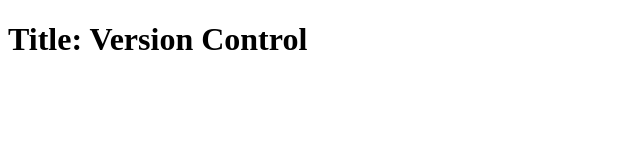
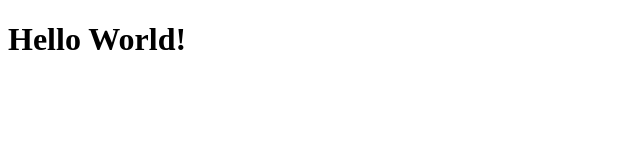
Before and after one commit to ahmedsomaa/414test, a plain HTML site: page index.html in a window 1280 px wide. Shown: the whole page, without its empty margins (0-640 px from the left). Drawn offline with Linux system fonts and the light colour scheme.

Commit message:
Update index.html

```diff
--- a/index.html
+++ b/index.html
@@ -3,9 +3,9 @@
   <head>
     <meta charset="UTF-8" />
     <meta name="viewport" content="width=device-width, initial-scale=1.0" />
-    <title>Version Control</title>
+    <title>GIT414</title>
   </head>
   <body>
-    <h1>Title: Version Control</h1>
+    <h1>Hello World!</h1>
   </body>
 </html>
```
